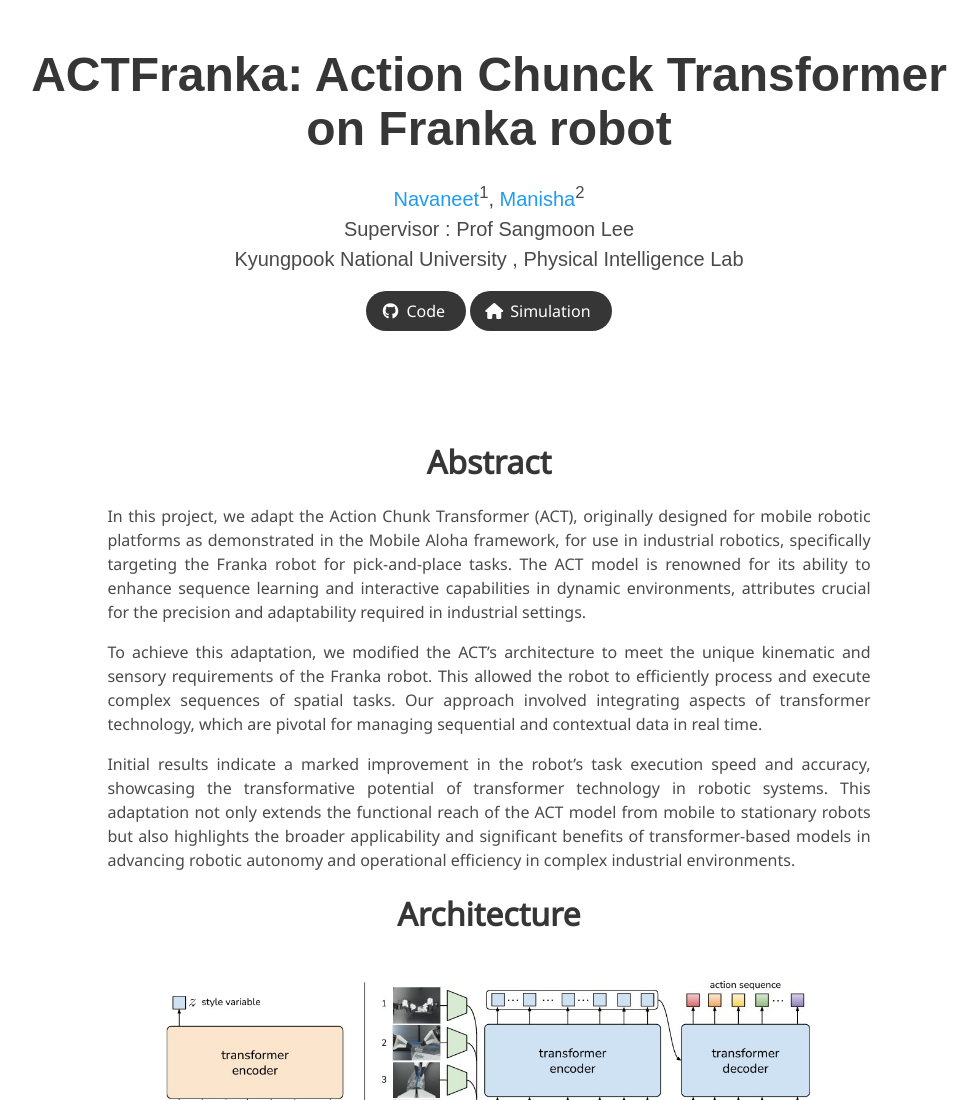
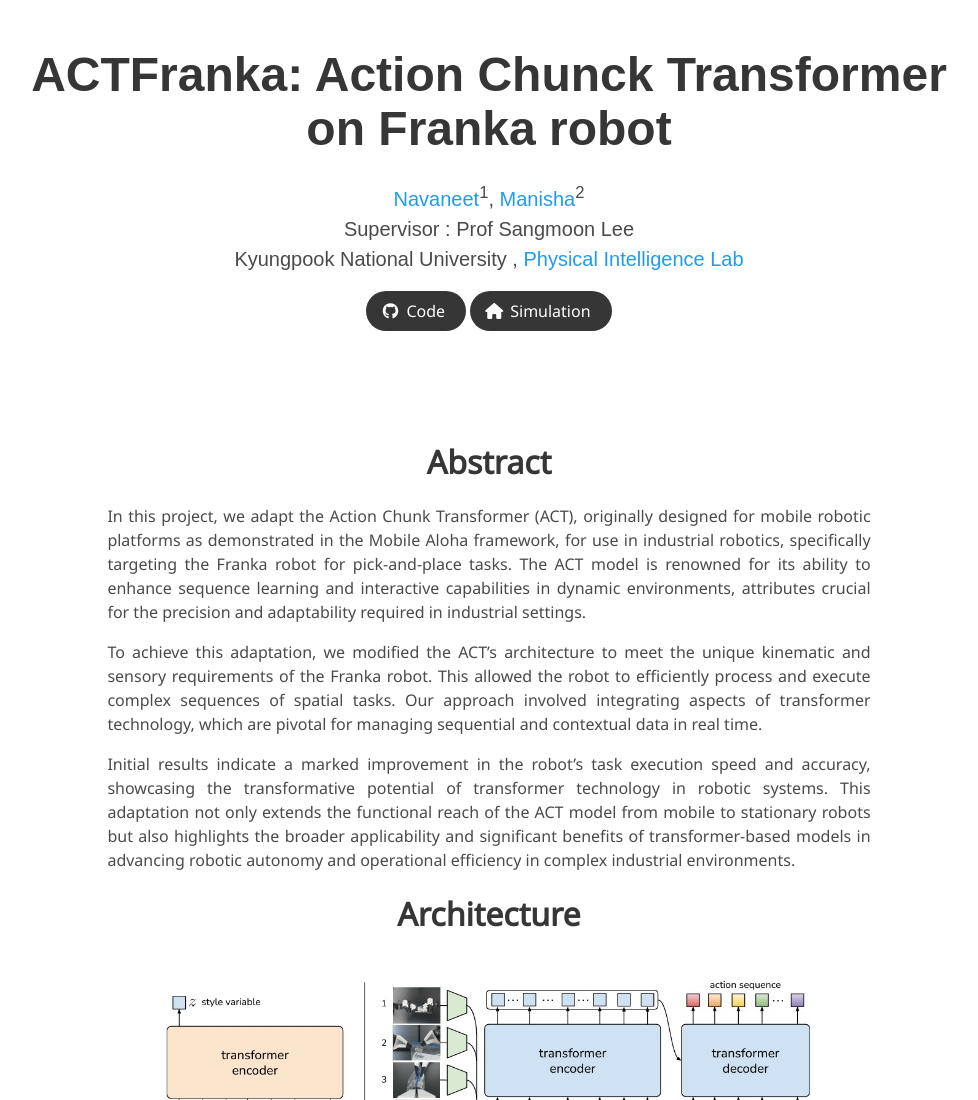
Before and after one commit to sainavaneet/ACTfranka.github.io, a plain HTML site: page index.html in a window 1280 px wide. Shown: the top 1100 px of the page, without its empty margins (151-1129 px from the left). Drawn offline with nearby package versions, Linux system fonts and the light colour scheme; some icons are missing; a web font is replaced by a local one.

Commit message:
Update index.html

```diff
--- a/index.html
+++ b/index.html
@@ -62,7 +62,8 @@
 
           <div class="is-size-5 publication-authors">
             <span class="author-block">Kyungpook National University ,</span>
-            <span class="author-block">Physical Intelligence Lab</span>
+            <span class="author-block">
+              <a href="https://control.knu.ac.kr/">Physical Intelligence Lab</a></span>
           </div>
 
 
```
